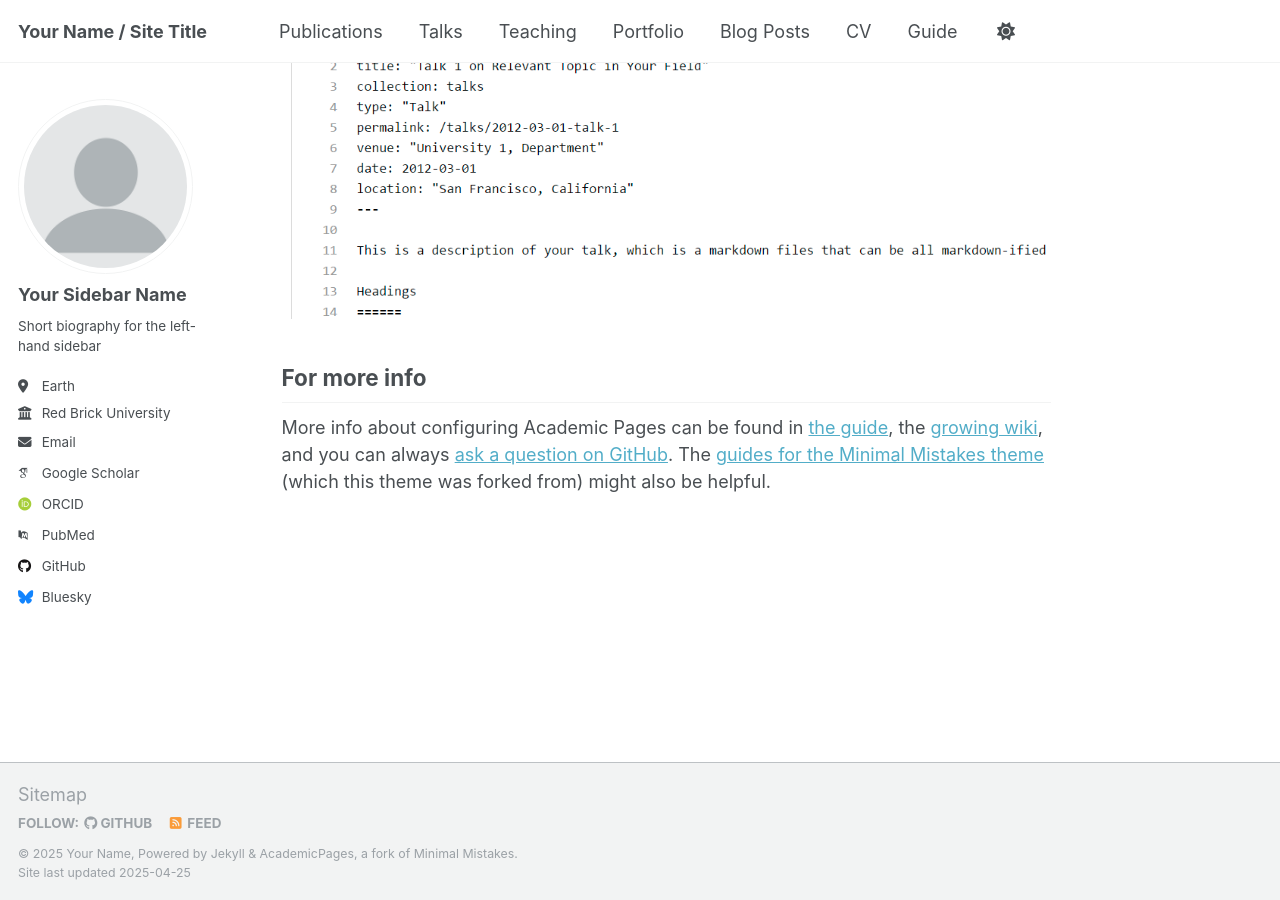
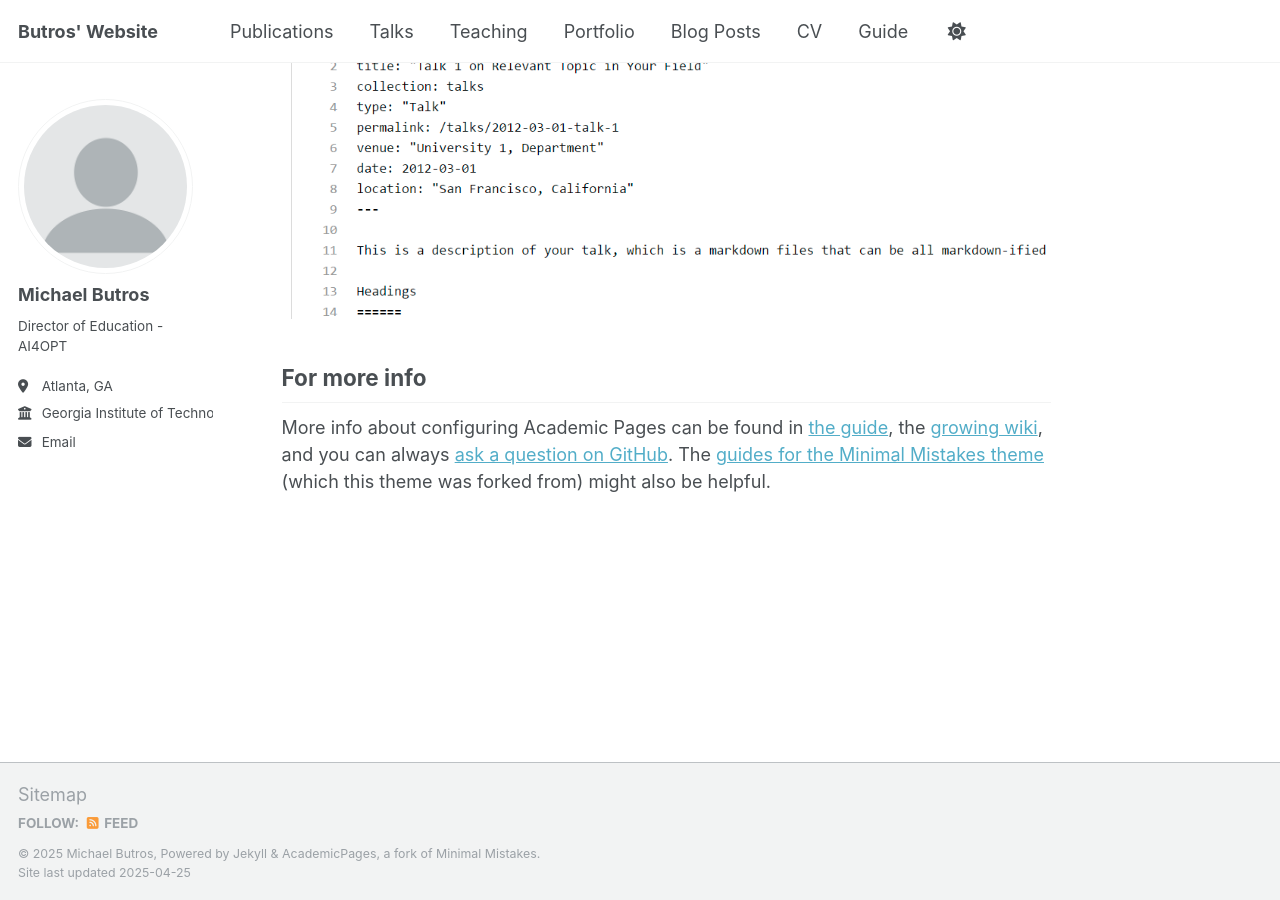
Before and after one commit to MButros/MButros.github.io, a Jekyll site: the page built from _pages/about.md, in a window 1280 px wide and 900 px high, scrolled down 2636 px. Built offline with Jekyll 4.4.1, drawn with Linux system fonts in a browser that asks for light colours; some web fonts are replaced.

Commit message:
Update _config.yml

```diff
--- a/_config.yml
+++ b/_config.yml
@@ -9,13 +9,13 @@
 # Basic Site Settings
 locale                   : "en-US"
 site_theme               : "default"
-title                    : "Your Name / Site Title"
+title                    : "Butros' Website"
 title_separator          : "-"
-name                     : &name "Your Name"
-description              : &description "personal description"
-url                      : https://academicpages.github.io # the base hostname & protocol for your site e.g. "https://[your GitHub username].github.io"
+name                     : &name "Michael Butros"
+description              : &description "Lifelong Learner"
+url                      : https://MButros.github.io # the base hostname & protocol for your site e.g. "https://[your GitHub username].github.io"
 baseurl                  : "" # the subpath of your site, e.g. "/blog"
-repository               : "academicpages/academicpages.github.io"
+repository               : "MButros.github.io"
 
 # Site Author - The following control what appear as part of the author content on the side bar.
 #               If a field is blank the icon and link will not appear, otherwise it will be shown.
@@ -23,21 +23,21 @@ repository               : "academicpages/academicpages.github.io"
 author:
   # Biographic information
   avatar           : "profile.png"
-  name             : "Your Sidebar Name"
+  name             : "Michael Butros"
   pronouns         : # example: "she/her"
-  bio              : "Short biography for the left-hand sidebar"
-  location         : "Earth"
-  employer         : "Red Brick University"
+  bio              : "Director of Education - AI4OPT"
+  location         : "Atlanta, GA"
+  employer         : "Georgia Institute of Technology"
   uri              : # URL
-  email            : "none@example.org"
+  email            : "michael.butros@gatech.edu"
 
   # Academic websites
   arxiv            : # URL - Update with the correct link to your profile
-  googlescholar    : "https://scholar.google.com/citations?user=PS_CX0AAAAAJ"
+  googlescholar    : # URL
   impactstory      : # URL
-  orcid            : "http://orcid.org/yourorcidurl"
+  orcid            : # URL
   semantic         : # URL
-  pubmed           : "https://www.ncbi.nlm.nih.gov/pubmed/?term=john+snow"
+  pubmed           : # URL
   researchgate     : # URL
   scopus           : # URL
 
@@ -45,12 +45,12 @@ author:
   bitbucket        : # Username - Update with your username on the site
   codepen          : # Username
   dribbble         : # Username
-  github           : "academicpages"
+  github           : # MButros
   kaggle           : # Username
   stackoverflow    : # User number or user number and name (i.e., use "1" or "1/jeff-atwood")
 
   # Social media
-  bluesky          : "bsky.app" # Replace this with you Bluesky username
+  bluesky          : #"mbutros" # Replace this with you Bluesky username
   facebook         : # Username
   flickr           : # Username
   foursquare       : # Username
@@ -59,7 +59,7 @@ author:
   keybase          : # Username
   instagram        : # Username
   lastfm           : # Username
-  linkedin         : # Username
+  linkedin         : # michael-butros-7544707
   mastodon         : # URL
   medium           : # URL
   pinterest        : # Username
@@ -67,7 +67,7 @@ author:
   steam            : # Username
   telegram         : # URL
   tumblr           : # Username
-  twitter          : # Username for X / Twitter
+  twitter          : # Butros
   vine             : # Username
   weibo            : # Username
   wikipedia        : # Username
```
